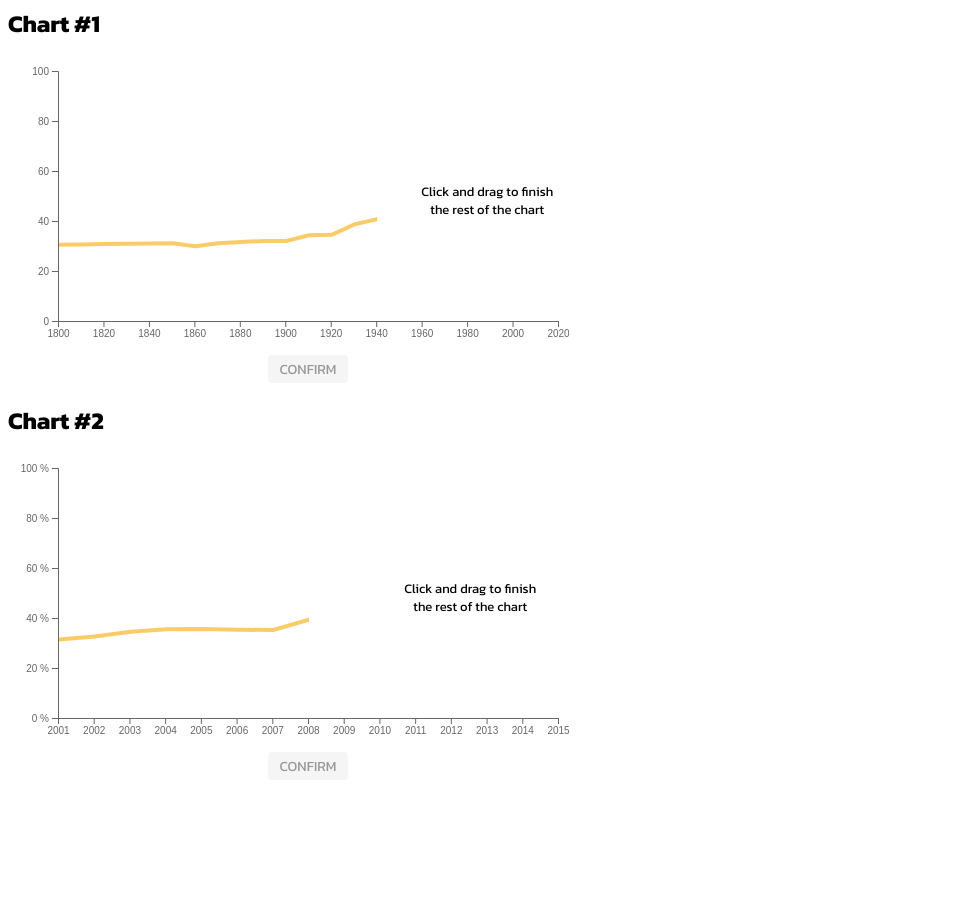
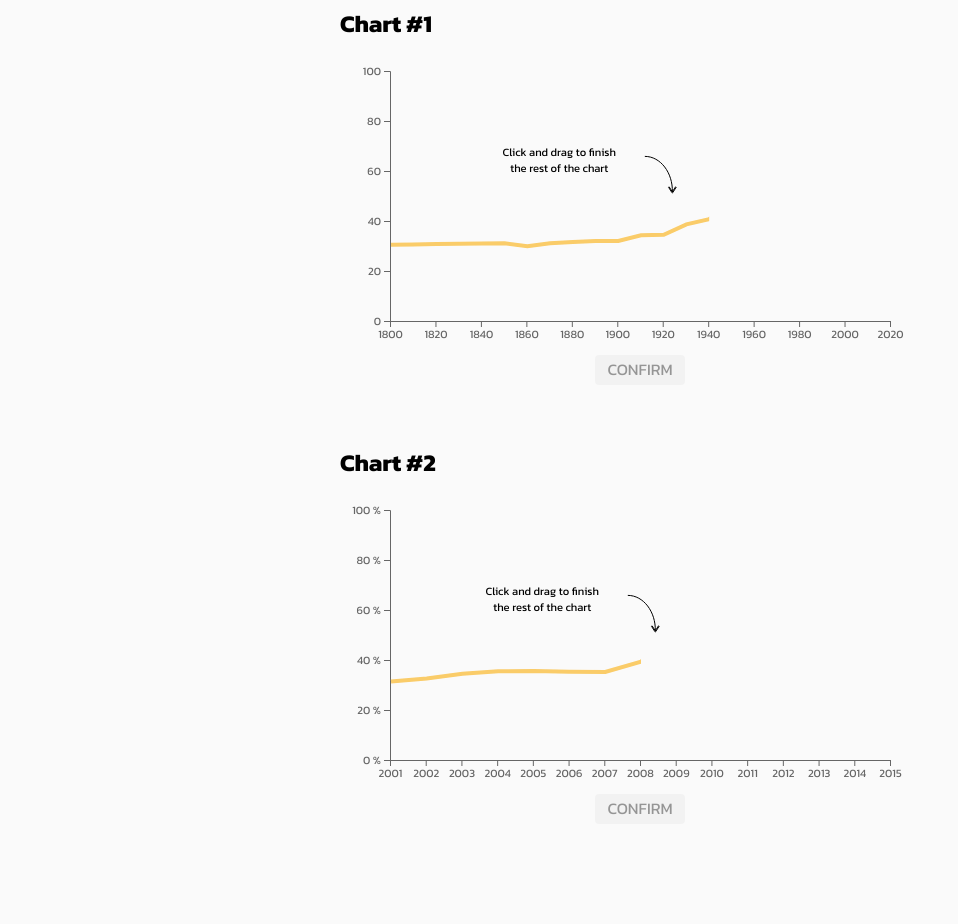
Before and after one commit to joeface/grafokres-fork, a website built with webpack: page src/index.html in a window 1280 px wide. Shown: the part 85-1009 px from the top of the page, without its empty margins (0-958 px from the left). Before the commit the page ends 885 px from the top, so only its background shows below. Built offline with nearby package versions, Linux system fonts and the light colour scheme.

Commit message:
RFE/RL layout

```diff
--- a/src/charts.js
+++ b/src/charts.js
@@ -58,17 +58,30 @@ export const grafokres = ({
   const introText = svg.append("g")
     .attr("class", "introtext")
     .append("text")
-    .attr("y", height / 2)
+    .attr("y", height / 2 - 40)
     .attr("text-anchor", "middle");
 
+  const text_left = width - 360 - (width - xscale(hiddenFrom) + 1) / 4;
+
   introText.append("tspan")
-    .attr("x", width - 100 - (width - xscale(hiddenFrom) + 1) / 4)
+    .attr("x", text_left < 80 ? 80 : text_left)
     .text("Click and drag to finish");
 
   introText.append("tspan")
-    .attr("x", width - 100 - (width - xscale(hiddenFrom) + 1) / 4)
-    .attr("dy", "18")
+    .attr("x", text_left < 80 ? 80 : text_left)
+    .attr("dy", "16")
     .text("the rest of the chart");
+
+  const text_bbox = introText._groups[0][0].getBBox()
+
+  const ay = height / 2 - 40;
+  const ax = text_bbox.x + text_bbox.width + 10;
+
+  const arrowObject = svg.append("g")
+    .attr("transform", "translate(" + ax + "," + ay + ")")
+    .attr("class", "chart-arrow");
+  arrowObject.append("path").attr("d", "M27.53,36C28,16.7,15.66.38,0,.38").attr("stroke", "#000").attr("fill", "none");
+  arrowObject.append("path").attr("d", "M31.12,30.86a.36.36,0,0,0-.51.12L27.5,35.8,24.44,31a.37.37,0,1,0-.63.4l3.37,5.35a.41.41,0,0,0,.32.18.38.38,0,0,0,.32-.18l3.42-5.32a.36.36,0,0,0,.06-.2A.37.37,0,0,0,31.12,30.86Z").attr("stroke", "#000").attr("fill", "none");
 
   const area = d3.area().x((x) => xscale(x.year) + 1).y0((x) => yscale(x.value)).y1(height);
   const line = d3.area().x((x) => xscale(x.year) + 1).y((x) => yscale(x.value));
@@ -102,6 +115,7 @@ export const grafokres = ({
   const drag = d3.drag()
     .on("drag", function () {
       introText.style("display", "none");
+      arrowObject.style("display", "none");
 
       if (!completed) {
         const pos = d3.mouse(this);
--- a/src/index.html
+++ b/src/index.html
@@ -1,25 +1,28 @@
 <!doctype html>
-
 <html lang="en">
 
 <head>
   <meta charset="utf-8">
   <meta name="viewport" content="width=device-width,initial-scale=1">
   <title>Charts Project</title>
-  <link href="https://fonts.googleapis.com/css2?family=Kanit:wght@400;500;600;700;800;900&amp;display=swap" rel="stylesheet">
+  <link href="https://fonts.googleapis.com/css2?family=Kanit:wght@400;500;600;700;800;900&amp;display=swap"
+    rel="stylesheet">
   <link rel="stylesheet" type="text/css" href="<%=htmlWebpackPlugin.files.css %>">
 </head>
 
-<body style="max-width: 100vw;">
+<body>
 
-  <h1>D3-based charts</h1>
+  <div class="container">
 
-  <h2>Chart #1</h2>
+    <h1>D3-based charts</h1>
 
-  <div id="graf1" class="graf"></div>
+    <h2>Chart #1</h2>
+    <div id="graf1" class="graf"></div>
 
-  <h2>Chart #2</h2>
-  <div id="graf2" class="graf"></div>
+    <h2>Chart #2</h2>
+    <div id="graf2" class="graf"></div>
+
+  </div>
 
   <script src="<%=htmlWebpackPlugin.files.js %>"></script>
 
--- a/src/style.scss
+++ b/src/style.scss
@@ -1,12 +1,30 @@
-body {
+:root {
   --font: 'Kanit', sans-serif;
 }
 
+body {
+  background-color: #fafafa;
+  max-width: 100%;
+  margin: 0 auto;
+}
+body, html {
+  height: 100%;
+}
+
+.container {
+  max-width: 600px;
+  margin: 20px auto;
+  padding-bottom: 40px;
+}
 h1, h2 {
   font-family: var(--font);
 }
 .graf svg {
     overflow: visible;
+}
+.graf text {
+  font-family: var(--font);
+  font-size: .7rem;
 }
 
 .axis {
@@ -14,10 +32,11 @@ h1, h2 {
 }
 
 .graf {
-  margin-bottom:20px;
+  margin-bottom:60px;
   margin-top:-40px;
   max-width: 600px;
   color: #666;
+
 }
 
 .line {
@@ -38,27 +57,28 @@ h1, h2 {
 
 .introtext, .valuedisplay {
   font-family: var(--font);
+
 }
 
 .introtext {
-  font-size: 13px;
+  font-size: .9rem;
 }
 
 .grafbtn {
   margin: 0 auto;
   //width: 80px;
-  line-height: 1em;
+  line-height: 1;
   background-color: #e7e7e7;
   color: black;
   border: none;
   border-radius: 4px;
-  padding: 8px 12px 6px;
+  padding: 6px 12px 8px;
   margin-top: 80px;
   text-align: center;
   text-transform: uppercase;
   text-decoration: none;
   display: block;
-  font-size: 14px;
+  font-size: 1rem;
   font-family: var(--font);
   opacity: .8;
   transition: opacity .2s;
```
